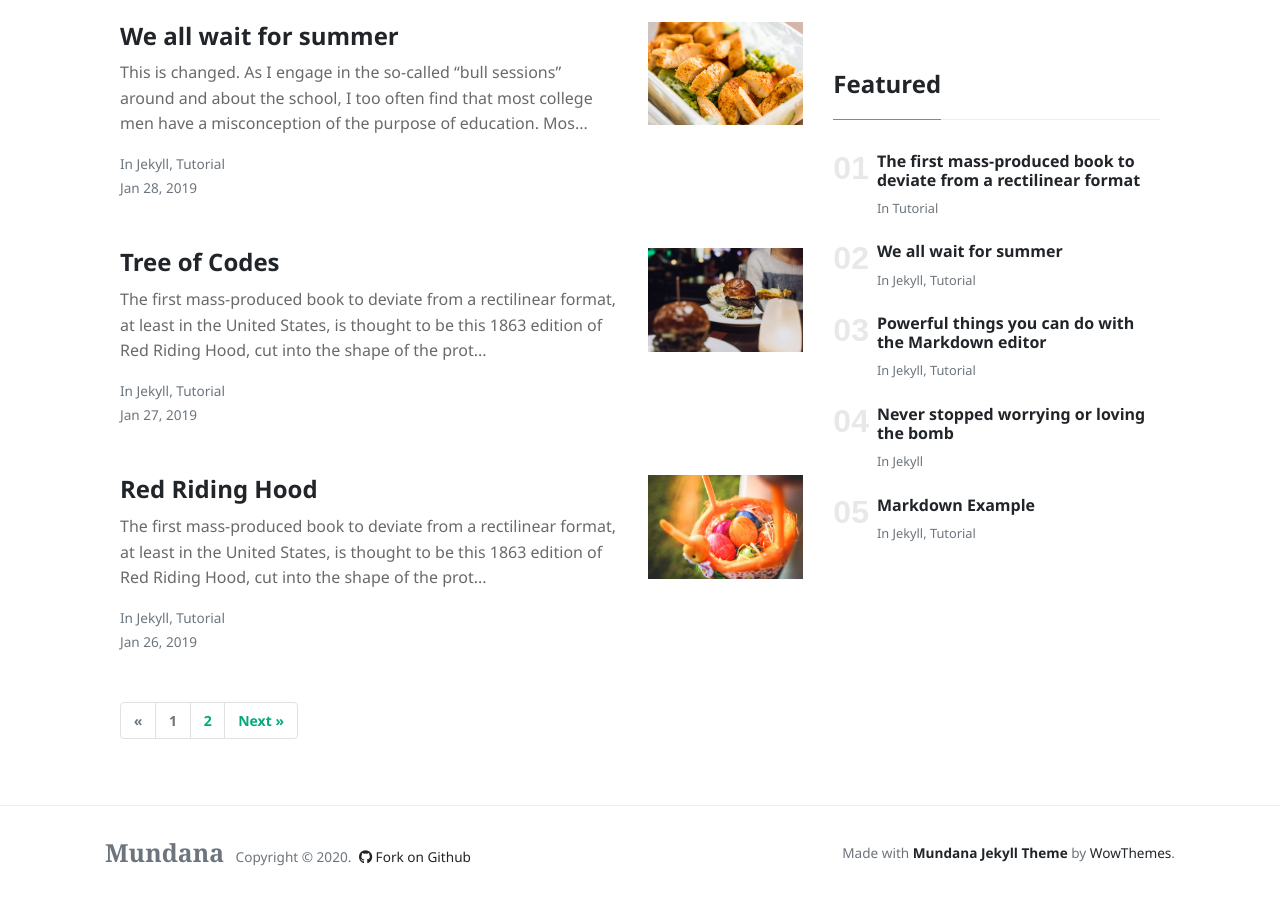
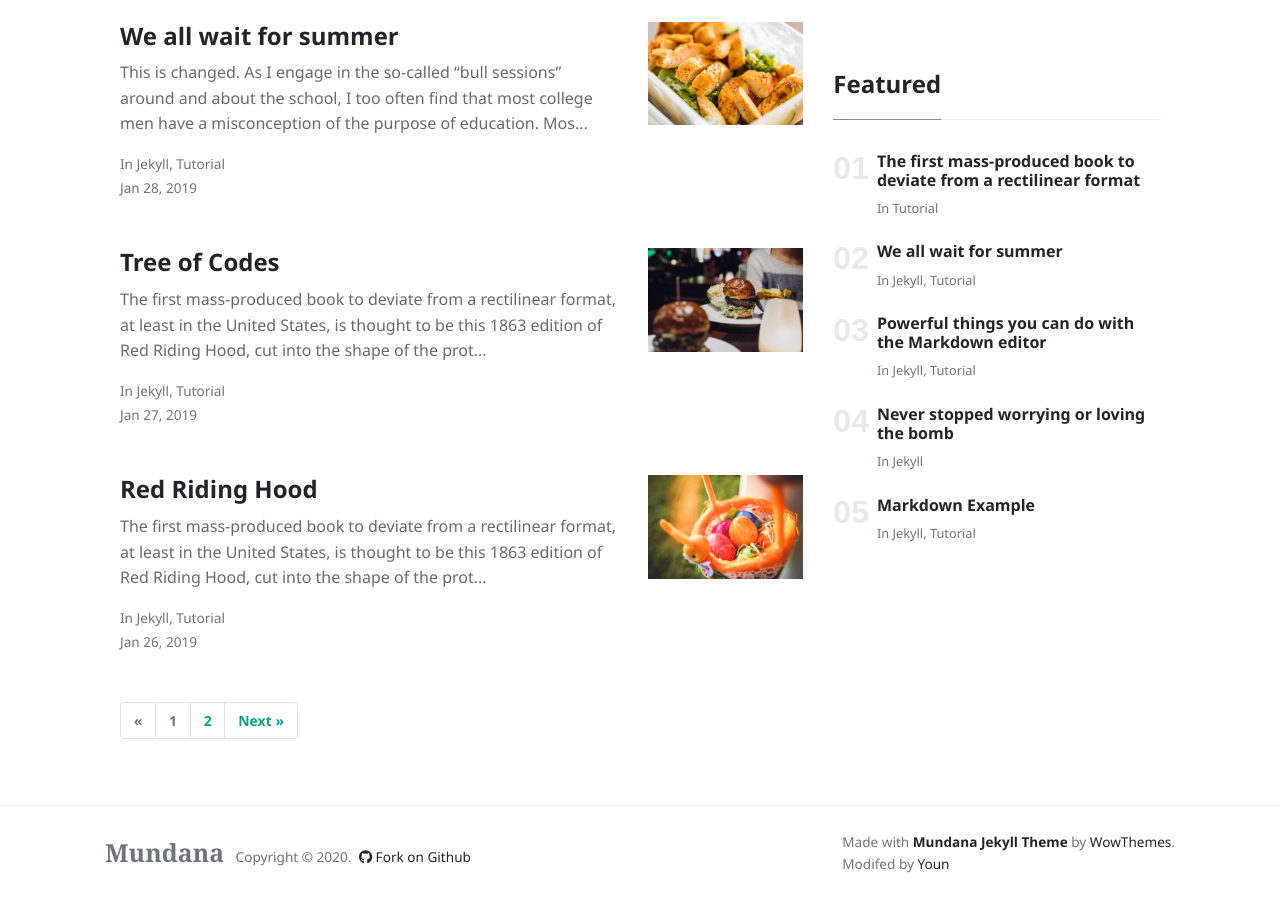
Before and after one commit to mbyun1420/mbyun1420.github.com, a Jekyll site: the page built from index.html, in a window 1280 px wide and 900 px high, scrolled down 1685 px. Built offline with Jekyll 4.4.1, drawn with Linux system fonts in a browser that asks for light colours; nearby versions of some CDN libraries; the list of posts is cut into pages by our own code.

Commit message:
default file edit
footer change

```diff
--- a/_layouts/default.html
+++ b/_layouts/default.html
@@ -85,7 +85,13 @@
 
             </div>
             <div>
-                Made with <a target="_blank" class="text-dark font-weight-bold" href="https://www.wowthemes.net/mundana-jekyll-theme/"> Mundana Jekyll Theme </a> by <a class="text-dark" target="_blank" href="https://www.wowthemes.net">WowThemes</a>.
+                <div>
+                    Made with <a target="_blank" class="text-dark font-weight-bold" href="https://www.wowthemes.net/mundana-jekyll-theme/"> Mundana Jekyll Theme </a> by <a class="text-dark" target="_blank" href="https://www.wowthemes.net">WowThemes</a>.
+                </div>
+                <div>
+                    Modifed by <a class="text-dark" target="_blank" href="/_pages/author-youn.html">Youn</a>
+
+                </div>
             </div>
         </div>
         </div>
```
